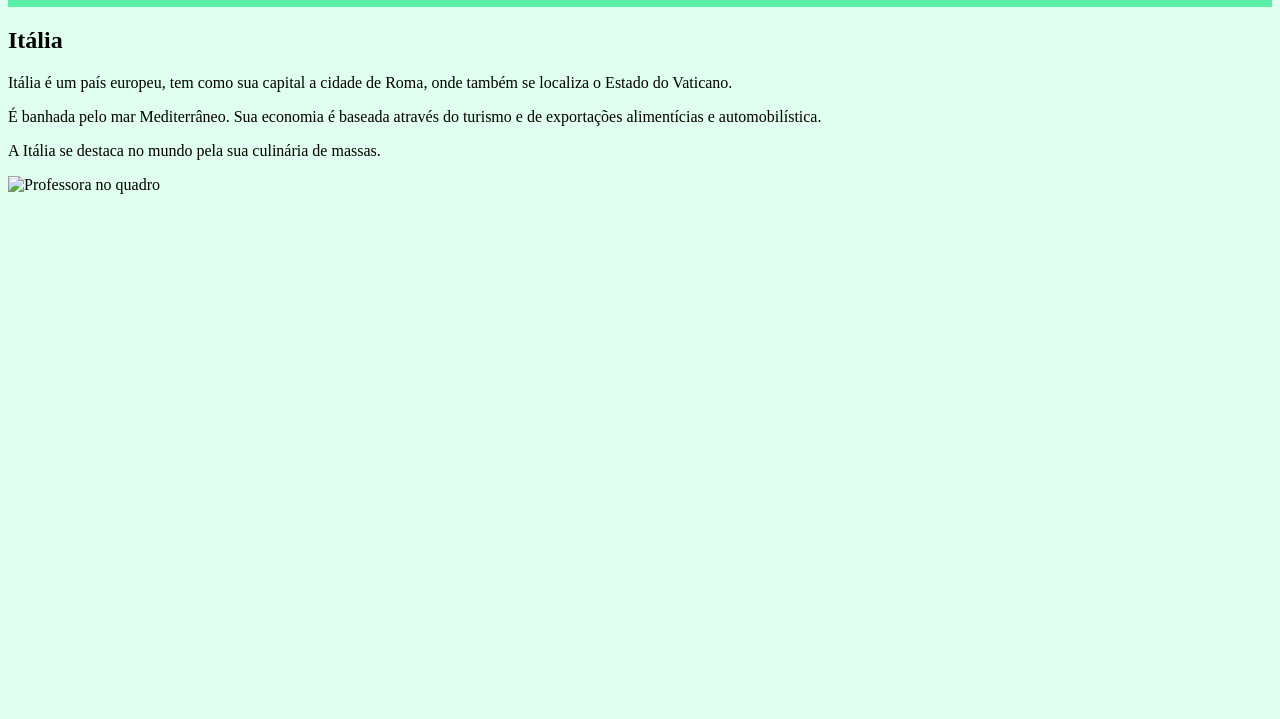
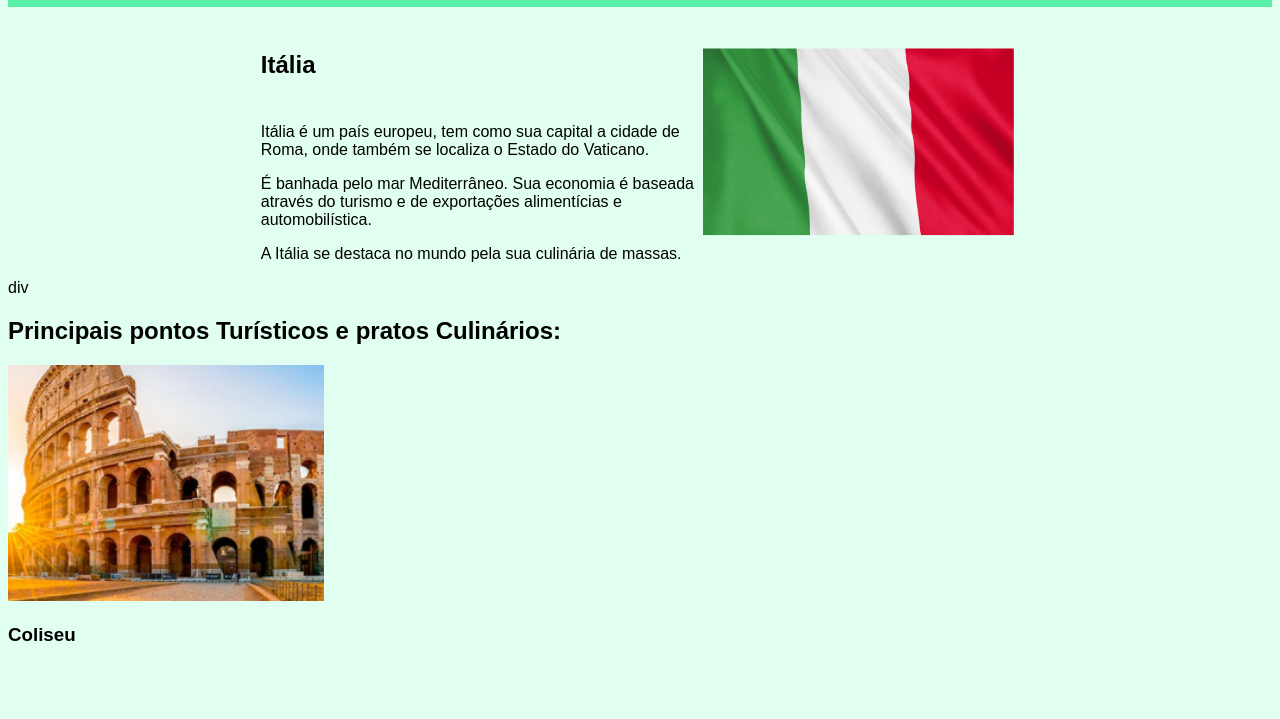
Before and after one commit to gsf16/Gabriela-Ferreira, a plain HTML site: page index.html in a window 1280 px wide. Shown: the part 81-800 px from the top of the page. Drawn offline with Linux system fonts and the light colour scheme; a web font is replaced by a local one.

Commit message:
Add files via upload

```diff
--- a/index.html
+++ b/index.html
@@ -7,7 +7,9 @@
     <meta name="viewport" content="width=device-width, initial-scale=1.0">
     <title>Document</title>
     <link rel="stylesheet" href="style.css">
-
+    <link rel="preconnect" href="https://fonts.googleapis.com">
+    <link rel="preconnect" href="https://fonts.gstatic.com" crossorigin>
+    <link href="https://fonts.googleapis.com/css2?family=Federo&display=swap" rel="stylesheet">
 </head>
 <body>
     <header>
@@ -22,11 +24,20 @@
 </header>
 </body>
 <section class="escola">
+    <div class="escola-div-conteudo">
     <h2 class="escola-titulo">Itália</h2>
                 <p class="escola-texto-um">Itália é um país europeu, tem como sua capital a cidade de Roma, onde também se localiza o Estado do Vaticano.</p>
                 <p class="escola-texto-dois">É banhada pelo mar Mediterrâneo. Sua economia é baseada através do turismo e de exportações alimentícias e
                     automobilística.
                 </p>A Itália se destaca no mundo pela sua culinária de massas.
                 </p>
-               <img class="escola-imagem" src="v" alt="Professora no quadro">
+            </div>
+
+                <img class="escola-imagem" src="Formula-amico 1 (3).png" alt="Bandeira">
+
   </section>
+  <section class=”estudantes”>
+   div <h2 class=”estudante-titulo”>Principais pontos Turísticos e pratos Culinários:</h2>
+    <img class="escola-imagem" src="Marcelo 1 (8).png" alt="Coiseu">
+    <h3 class=”estudante-nome”>Coliseu</h3>
+</section>
--- a/style.css
+++ b/style.css
@@ -1,6 +1,32 @@
-header{background-color: #59EFA7; color: #1D5205;
+
+header
+{background-color: #59EFA7; color: #1D5205;
     display: flex;
+}
 
+body{
+    background-color: #E0FFF0;
 }
-body{
-    background-color: #E0FFF0; }
+
+    .escola-imagem{
+        width: 25%;
+
+    }
+    body{
+            font-family: 'Federo', sans-serif;
+    }
+    .escola{
+        display: flex;
+        justify-content: center;
+        align-items:center;
+        padding: 24px 3;
+    }
+    .escola-div-conteudo{
+        width: 35%;
+    }
+    .escola-titulo{
+        padding: 24px 0;
+    }
+    .estudante-imagem{
+        width: 120px;
+    }
```
Also changed, not shown: Marcelo 1 (8).png (added).
